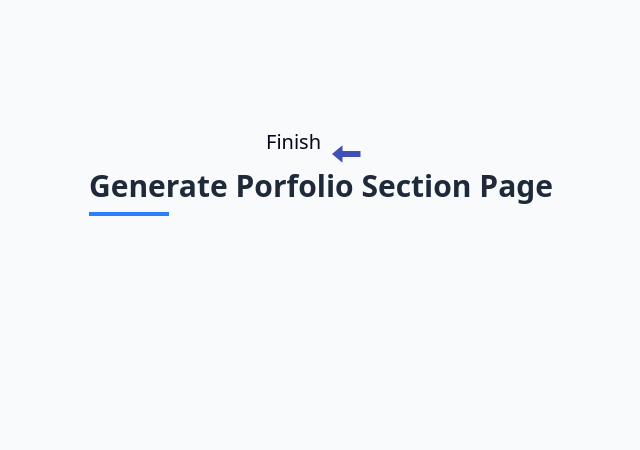
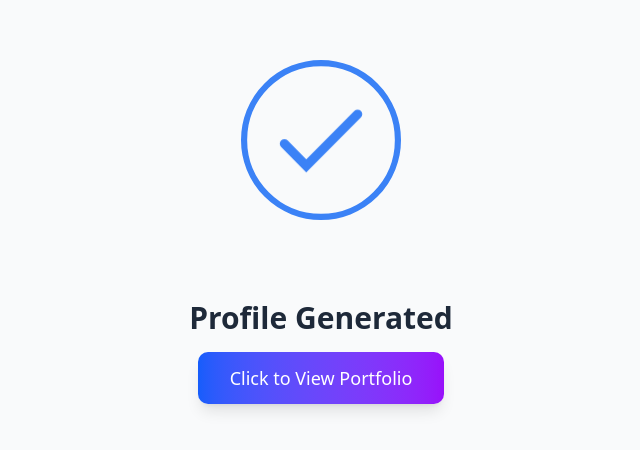
Before and after one commit to ICPEP-SE-CITU/GearFolio, a Next.js app: page /portfolio_creation_page/8_generate_portfolio in a window 1280 px wide. Shown: the part 192-642 px from the top of the page, without its empty margins (319-959 px from the left). Built offline with nearby package versions, Linux system fonts and the light colour scheme.

Commit message:
update page 8

```diff
--- a/src/app/(routes)/portfolio_creation_page/8_generate_portfolio/page.js
+++ b/src/app/(routes)/portfolio_creation_page/8_generate_portfolio/page.js
@@ -1,36 +1,118 @@
 "use client";
+import { useState, useEffect } from "react";
 import Link from "next/link";
-import {FcLeft } from "react-icons/fc";
+import { FcLeft } from "react-icons/fc";
+import Image from "next/image";
+import styles from '../../../../styles/GeneratePortfolio.module.css';
 
+export default function GeneratePortfolioPage() {
+  const [isGenerating, setIsGenerating] = useState(true);
+  const [progress, setProgress] = useState(0);
 
-export default function GeneratePorfolioPage() {
+  useEffect(() => {
+    if (isGenerating) {
+      const interval = setInterval(() => {
+        setProgress(prev => {
+          if (prev >= 100) {
+            clearInterval(interval);
+            setTimeout(() => setIsGenerating(false), 500);
+            return 100;
+          }
+          return prev + 10;
+        });
+      }, 300);
+
+      return () => clearInterval(interval);
+    }
+  }, [isGenerating]);
+
   return (
-    <>
-    <div className="min-h-screen bg-gray-50 p-6 md:p-12 flex flex-col items-center justify-center">
-        {/* Page header */}
-        <div className="mb-8">
-          <h1 className="text-3xl font-bold text-gray-800">Generate Porfolio Section Page</h1>
-          <div className="w-20 h-1 bg-blue-500 mt-2"></div> {/* Underline effect */}
+    <div className="min-h-screen bg-gray-50 p-6 md:p-12 flex flex-col items-center justify-center relative overflow-hidden">
+      {/* Loading/Generation State */}
+      {isGenerating ? (
+        <div className="flex flex-col items-center justify-center space-y-8 z-10">
+          <h1 className="text-5xl font-bold font-serif bg-gradient-to-r from-blue-600 to-purple-600 bg-clip-text text-transparent mb-4 h-15">
+            Generating Profile
+          </h1>
+
+          <div className="relative w-64 h-64 flex items-center justify-center">
+            <Image
+              src="/gear.svg"
+              width={140}
+              height={140}
+              alt="Loading gear"
+              className={`absolute animate-spin ${progress === 100 ? 'animate-ping' : ''}`}
+              style={{ animationDuration: '2s' }}
+            />
+            <Image
+              src="/g.svg"
+              width={120}
+              height={120}
+              alt="Center logo"
+              className="absolute"
+            />
+          </div>
+
+          <div className="text-center space-y-2 w-full max-w-md">
+            <div className="w-full bg-gray-200 rounded-full h-2.5">
+              <div
+                className="bg-gradient-to-r from-blue-500 to-purple-500 h-2.5 rounded-full transition-all duration-300"
+                style={{ width: `${progress}%` }}
+              ></div>
+            </div>
+            <p className="text-lg text-blue-600 font-medium">{progress}% completed</p>
+          </div>
         </div>
-    </div>
+      ) : (
+        /* Success State */
+        <div className={`${styles.successState} flex flex-col items-center justify-center space-y-8 text-center z-10`}>
+          {/* Checkmark animation */}
+          <div className={`${styles.checkmarkAnimation} relative w-64 h-64 flex items-center justify-center`}>
+            <div className={styles.checkmarkContainer}>
+              <svg
+                className={styles.checkmark}
+                xmlns="http://www.w3.org/2000/svg"
+                viewBox="0 0 52 52"
+              >
+                <circle
+                  className={styles.checkmarkCircle}
+                  cx="26"
+                  cy="26"
+                  r="25"
+                  fill="none"
+                />
+                <path
+                  className={styles.checkmarkCheck}
+                  fill="none"
+                  d="M14.1 27.2l7.1 7.2 16.7-16.8"
+                />
+              </svg>
+            </div>
+          </div>
 
-    {/* Navigation buttons */}
-    <div className="absolute -mt-120 left-160 flex gap-4">
+          <div className="space-y-4">
+            <h1 className="text-3xl font-bold text-gray-800">Profile Generated</h1>
+            <Link
+              href="/profile"
+              className="inline-block px-8 py-3 bg-gradient-to-r from-blue-600 to-purple-600 text-white rounded-lg hover:opacity-90 transition-opacity duration-300 text-lg font-medium shadow-lg"
+            >
+              Click to View Portfolio
+            </Link>
+          </div>
+        </div>
+      )}
+
+      {/* Navigation buttons */}
+      {isGenerating && (
+        <div className="absolute bottom-8 left-8 z-10">
           <Link
             href="/portfolio_creation_page/7_template_section"
             className="p-2 flex items-center justify-center rounded-md bg-transparent hover:transition-all duration-300 group"
           >
             <FcLeft className="text-4xl group-hover:scale-125 transition-transform duration-300"/>
-
           </Link>
         </div>
-        <div className="absolute -mt-120 right-160 flex gap-4">
-          <Link
-            href="/portfolio_creation_page/#"
-            className='text-xl hover:scale-115 transition-transform duration-300'>
-            Finish
-          </Link>
-        </div>
-    </>
+      )}
+    </div>
   );
 }
--- /dev/null
+++ b/src/styles/GeneratePortfolio.module.css
@@ -0,0 +1,72 @@
+/* GeneratePortfolio.module.css */
+.successState {
+    animation: fadeIn 0.5s ease-out forwards;
+  }
+
+  .checkmarkAnimation {
+    animation: fadeIn 0.5s ease-out forwards;
+  }
+
+  .checkmarkContainer {
+    width: 160px;
+    height: 160px;
+    display: flex;
+    align-items: center;
+    justify-content: center;
+  }
+
+  .checkmark {
+    width: 100%;
+    height: 100%;
+  }
+
+  .checkmarkCircle {
+    stroke: #3B82F6;
+    stroke-width: 2;
+    stroke-miterlimit: 10;
+    animation:
+      fill 0.4s ease-out forwards;
+    opacity: 0;
+  }
+
+  .checkmarkCheck {
+    stroke: #3B82F6;
+    stroke-width: 3;
+    stroke-linecap: round;
+    stroke-miterlimit: 10;
+    stroke-dasharray: 48;
+    stroke-dashoffset: 48;
+    animation:
+      stroke 0.4s cubic-bezier(0.65, 0, 0.45, 1) 0.4s forwards,
+      gentleScale 0.3s ease-out 0.4s both;
+    transform-origin: center;
+  }
+
+  @keyframes stroke {
+    100% {
+      stroke-dashoffset: 0;
+    }
+  }
+
+  @keyframes gentleScale {
+    0% {
+      transform: scale(0.95);
+    }
+    100% {
+      transform: scale(1);
+    }
+  }
+
+  @keyframes fill {
+    0% {
+      opacity: 0;
+    }
+    100% {
+      opacity: 1;
+    }
+  }
+
+  @keyframes fadeIn {
+    from { opacity: 0; }
+    to { opacity: 1; }
+  }
```
Also changed, not shown: src/app/(routes)/portfolio_creation_page/8_generate_portfolio/page.css (added, +58 -0 lines).
